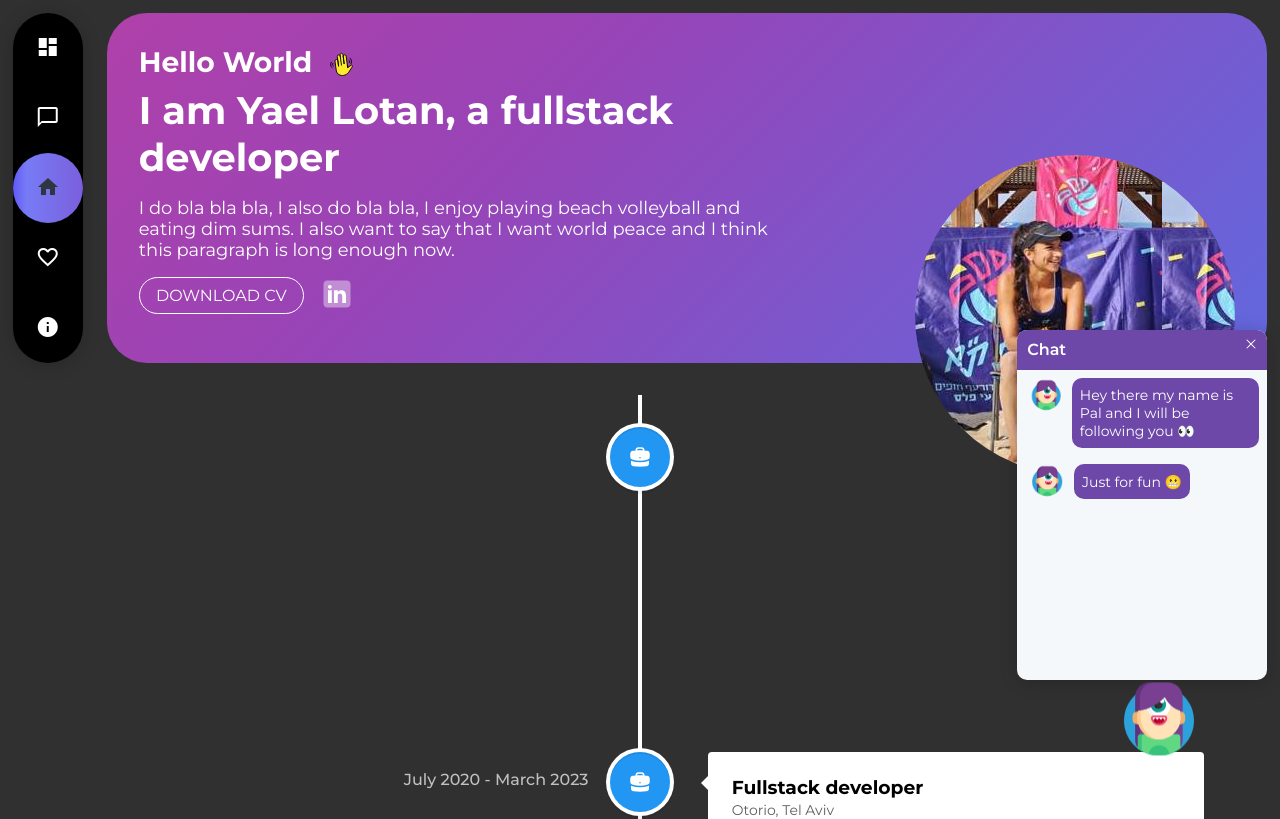
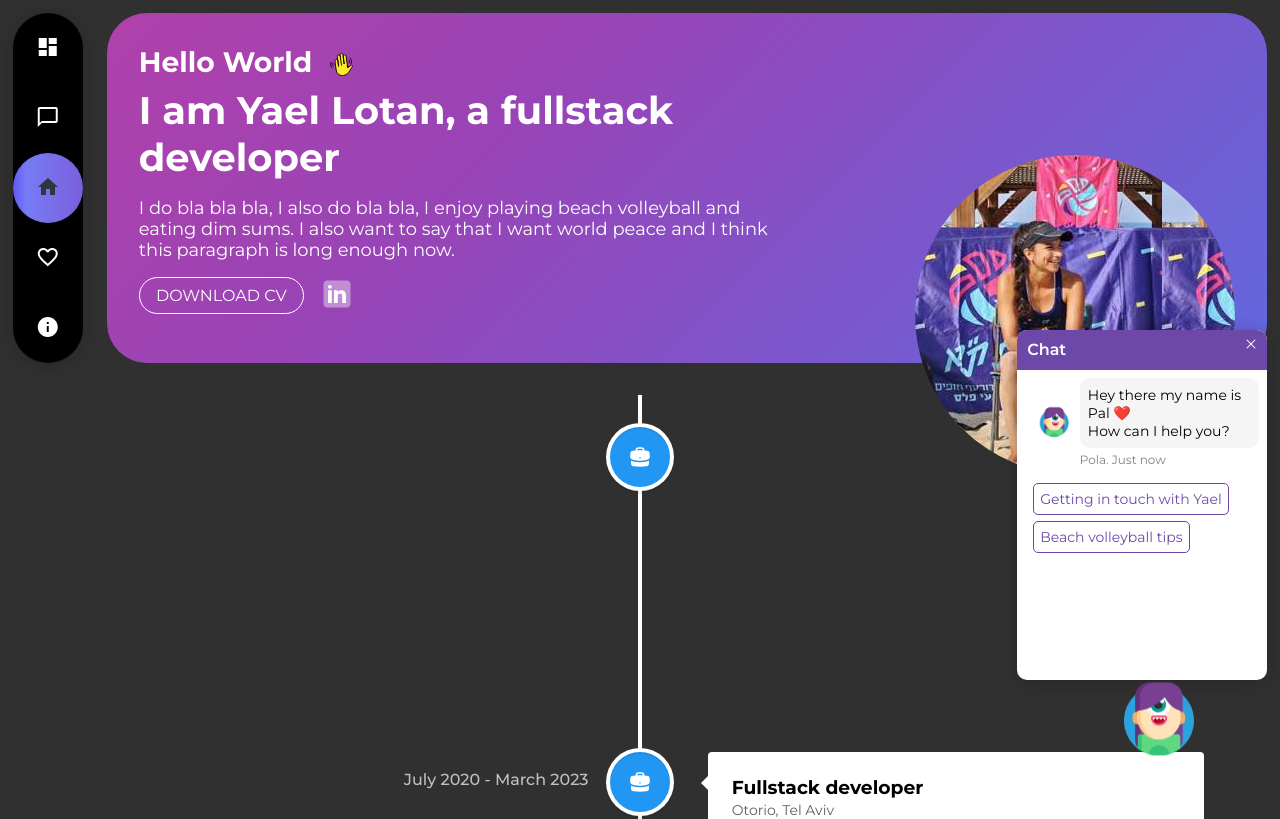
Before and after one commit to yaelotan13/animated-cv, a React (Create React App) app: page / in a window 1280 px wide. Shown: the top 819 px of the page. Built offline with nearby package versions, Linux system fonts and the light colour scheme.

Commit message:
added chat conversation

```diff
--- a/package.json
+++ b/package.json
@@ -7,13 +7,15 @@
     "@testing-library/jest-dom": "^5.16.5",
     "@testing-library/react": "^13.4.0",
     "@testing-library/user-event": "^13.5.0",
+    "@xstate/react": "^3.0.2",
     "gsap": "^3.11.4",
     "react": "^18.2.0",
     "react-dom": "^18.2.0",
     "react-scripts": "5.0.1",
     "react-spring": "^9.6.1",
     "react-vertical-timeline-component": "^3.6.0",
-    "web-vitals": "^2.1.4"
+    "web-vitals": "^2.1.4",
+    "xstate": "^4.35.2"
   },
   "scripts": {
     "start": "react-scripts start",
--- a/src/components/ChatBot/Chat.js
+++ b/src/components/ChatBot/Chat.js
@@ -1,4 +1,6 @@
 import { XMarkIcon } from "@heroicons/react/24/solid";
+import Conversation from "./Conversation/Conversation";
+import "./ChatBot.css";
 
 export default function Chat({ show, close, firstShow }) {
   return (
@@ -11,20 +13,22 @@ export default function Chat({ show, close, firstShow }) {
           : "chatContainer fadeAway"
       }
     >
+      <div className="innerContainer">
         <XMarkIcon className="xIcon" onClick={close} />
         <div className="topSection">
           <p className="chatTitle">Chat</p>
         </div>
         <div className="conversationContainer">
-        <div className="botSentence sentence1">
+          <div className="sentenceContainer twoSecDelay">
             <img src="/bot.png" alt="bot" className="botAvatar"></img>
+            <div>
               <p className="sentence">
-            Hey there my name is Pal and I will be following you 👀
+                Hey there my name is Pal ❤️ <br /> How can I help you?
               </p>
+              <p className="time">Pola. Just now</p>
             </div>
-        <div className="botSentence sentence2">
-          <img src="/bot.png" alt="bot" className="botAvatar"></img>
-          <p className="sentence">Just for fun 😬</p>
+          </div>
+          <Conversation />
         </div>
       </div>
     </div>
--- a/src/components/ChatBot/ChatBot.css
+++ b/src/components/ChatBot/ChatBot.css
@@ -68,12 +68,20 @@
 .chatContainer {
   width: 250px;
   height: 350px;
-  background: rgb(245, 248, 251);
+  background: white;
   position: fixed;
   right: 1%;
   bottom: 15%;
   border-radius: 10px;
   box-shadow: 0 2px 18px rgba(0, 0, 0, 0.19);
+}
+
+.innerContainer {
+  width: 100%;
+  height: 100%;
+  position: relative;
+  overflow: scroll;
+  padding: 8px;
 }
 
 .fadeIn {
@@ -124,7 +132,7 @@
   width: 16px;
   cursor: pointer;
   color: white;
-  z-index: 1;
+  z-index: 3;
 }
 
 .xIcon:hover {
@@ -133,12 +141,14 @@
 
 .topSection {
   background-color: rgb(109, 72, 169);
-  position: absolute;
-  top: 0;
+  position: fixed;
+  top: 0px;
+  left: 0px;
   height: 40px;
   width: 100%;
   border-top-left-radius: 10px;
   border-top-right-radius: 10px;
+  z-index: 2;
 }
 
 .chatTitle {
@@ -153,8 +163,9 @@
   padding: 8px;
 }
 
-.botSentence {
+.sentenceContainer {
   display: flex;
+  align-items: center;
   margin-bottom: 16px;
   animation-fill-mode: forwards;
 
@@ -163,14 +174,38 @@
   animation-timing-function: ease;
 }
 
-.sentence1 {
-  animation-duration: 0.5s;
+.userSentence {
+  flex-direction: row-reverse;
+}
+
+.immediateDelay {
+  animation-duration: 0.2s;
+}
+
+.afterShortDelay1 {
+  animation-duration: 0.2s;
+  animation-delay: 1.2s;
+}
+
+.afterShortDelay2 {
+  animation-duration: 0.2s;
+  animation-delay: 1.5s;
+}
+
+.twoSecDelay {
+  animation-duration: 0.3s;
   animation-delay: 2s;
 }
 
-.sentence2 {
-  animation-duration: 0.3s;
-  animation-delay: 4s;
+.threeSecDelay {
+  animation-duration: 0.2s;
+  animation-delay: 2.5s;
+}
+
+.time {
+  color: gray;
+  font-size: 12px;
+  margin-top: 4px;
 }
 
 @keyframes animate-pop {
@@ -191,10 +226,17 @@
   margin-right: 4px;
 }
 
+.userIcon {
+  width: 45px;
+  height: 35px;
+  border-radius: 50%;
+  margin-right: 4px;
+}
+
 .sentence {
   padding: 8px;
-  background-color: rgb(109, 72, 169);
-  color: white;
+  background-color: #f5f5f5;
+  color: black;
   border-radius: 10px;
   font-size: 14px;
   display: flex;
@@ -212,3 +254,40 @@
   width: 90px;
   height: 80px;
 }
+
+.actionsContainer {
+  display: flex;
+  gap: 6px;
+  flex-wrap: wrap;
+}
+
+.actionAnimation {
+  animation-fill-mode: forwards;
+
+  opacity: 0;
+  animation-name: fade;
+  animation-timing-function: ease;
+}
+
+.action {
+  font-size: 14px;
+  border: 1px solid rgb(109, 72, 169);
+  padding: 6px;
+  color: rgb(109, 72, 169);
+  border-radius: 5px;
+  cursor: pointer;
+}
+
+.action:hover {
+  background-color: rgb(109, 72, 169);
+  color: white;
+}
+
+@keyframes fade {
+  0% {
+    opacity: 0;
+  }
+  100% {
+    opacity: 1;
+  }
+}
--- /dev/null
+++ b/src/components/ChatBot/Conversation/BotResponse.js
@@ -0,0 +1,8 @@
+export default function BotResponse({ text }) {
+  return (
+    <div className="sentenceContainer afterShortDelay1">
+      <img src="/bot.png" alt="bot" className="botAvatar"></img>
+      <p className="sentence">{text}</p>
+    </div>
+  );
+}
--- /dev/null
+++ b/src/components/ChatBot/Conversation/Conversation.js
@@ -0,0 +1,63 @@
+import { useMachine } from "@xstate/react";
+import chatMachine from "../chat-machine";
+import MainActions from "./MainActions";
+import SubActions from "./SubActions";
+import "../ChatBot.css";
+import BotResponse from "./BotResponse";
+import UserResponse from "./UserResponse";
+
+export default function Conversation() {
+  const [state, send] = useMachine(chatMachine);
+
+  const { conversations, actions } = state.context;
+  const shouldShowFirstMainActions =
+    conversations.length === 1 && !conversations[0]?.action;
+
+  return (
+    <>
+      {shouldShowFirstMainActions && (
+        <MainActions actions={actions} send={send} />
+      )}
+      {conversations.map((conversation, index) => {
+        return (
+          <div key={index}>
+            {conversation.action && (
+              <>
+                <UserResponse text={conversation.action.action} />
+                <BotResponse
+                  text={
+                    <span>
+                      {" "}
+                      I'll be happy to help 💪🏽 <br /> Choose from the following
+                      option
+                    </span>
+                  }
+                />
+                {!conversation.subAction && (
+                  <SubActions
+                    subActions={conversation.action.subActions}
+                    send={send}
+                  />
+                )}
+                {conversation.subAction && (
+                  <>
+                    <UserResponse text={conversation.subAction.action} />
+                    <BotResponse text={conversation.subAction.response} />
+                    <BotResponse text="Can I help with anything else? 🌈" />
+                  </>
+                )}
+                {state.matches("waitForMainAction") && (
+                  <>
+                    {index === state.context.conversations.length - 2 && (
+                      <MainActions actions={actions} send={send} />
+                    )}
+                  </>
+                )}
+              </>
+            )}
+          </div>
+        );
+      })}
+    </>
+  );
+}
--- /dev/null
+++ b/src/components/ChatBot/Conversation/MainActions.js
@@ -0,0 +1,19 @@
+export default function MainActions({ actions, send }) {
+  return (
+    <div className="actionsContainer actionAnimation threeSecDelay">
+      {actions.map((action) => {
+        return (
+          <div
+            className="action"
+            key={action.action}
+            onClick={() => {
+              send({ type: "ACTION_SELECTED", value: action });
+            }}
+          >
+            {action.action}
+          </div>
+        );
+      })}
+    </div>
+  );
+}
--- /dev/null
+++ b/src/components/ChatBot/Conversation/SubActions.js
@@ -0,0 +1,22 @@
+export default function SubActions({ subActions, send }) {
+  return (
+    <div className="actionsContainer actionAnimation afterShortDelay2">
+      {subActions.map((subAction, index) => {
+        return (
+          <div
+            className="action"
+            key={index}
+            onClick={() => {
+              send({
+                type: "SUB_ACTION_SELECTED",
+                value: subAction,
+              });
+            }}
+          >
+            {subAction.action}
+          </div>
+        );
+      })}
+    </div>
+  );
+}
--- /dev/null
+++ b/src/components/ChatBot/Conversation/UserResponse.js
@@ -0,0 +1,13 @@
+import { UserCircleIcon } from "@heroicons/react/24/solid";
+
+export default function UserResponse({ text }) {
+  return (
+    <div className="sentenceContainer userSentence immediateDelay">
+      <UserCircleIcon className="userIcon" />
+      <div>
+        <p className="sentence">{text}</p>
+        <p className="time">You. Just now</p>
+      </div>
+    </div>
+  );
+}
--- /dev/null
+++ b/src/components/ChatBot/chat-machine.js
@@ -0,0 +1,123 @@
+import { createMachine, assign } from "xstate";
+
+const actions = [
+  {
+    action: "Getting in touch with Yael",
+    subActions: [
+      {
+        action: "Linkedin account",
+        response: (
+          <a
+            href="https://www.linkedin.com/in/yael-lotan-030266132/"
+            target="_blank"
+            rel="noreferrer"
+          >
+            Click here
+          </a>
+        ),
+      },
+      { action: "CV", response: "click to download" },
+      { action: "Email", response: "yaelotan19@gmail.com" },
+      { action: "Phone number", response: "054-6323450" },
+    ],
+  },
+  {
+    action: "Beach volleyball tips",
+    subActions: [
+      {
+        action: "Attacking",
+        response: "Wait to see the set before starting your approach 🤌🏽",
+      },
+      {
+        action: "Defense",
+        response:
+          "Don't forget to have your hands ready to go up and protect your money maker 👨‍🦲",
+      },
+      {
+        action: "Serving",
+        response:
+          "After you hit the ball try to move you hand back as fast as possible as if the ball burning 🔥",
+      },
+      {
+        action: "Setting",
+        response:
+          "Turn your body entirely towards the target you aim to set 🔦",
+      },
+      {
+        action: "Reception",
+        response:
+          "Set your platform as early as possible without swinging you hands to the ball 🌈",
+      },
+    ],
+  },
+];
+
+export default createMachine(
+  {
+    id: "chat-machine",
+    initial: "waitForMainAction",
+    predictableActionArguments: true,
+    context: {
+      actions,
+      conversations: [{}],
+    },
+    states: {
+      waitForMainAction: {
+        on: {
+          ACTION_SELECTED: {
+            actions: "addBotResponseForAction",
+            target: "waitForSubAction",
+          },
+        },
+      },
+      waitForSubAction: {
+        on: {
+          SUB_ACTION_SELECTED: {
+            actions: ["addBotResponseForSubAction", "pushNewConversation"],
+            target: "waitForMainAction",
+          },
+        },
+      },
+    },
+  },
+  {
+    actions: {
+      addBotResponseForAction: assign((context, event) => {
+        const updatedConversations = [...context.conversations];
+        const updatedLastConversation = {
+          ...updatedConversations[updatedConversations.length - 1],
+        };
+
+        updatedLastConversation.action = event.value;
+        updatedConversations[updatedConversations.length - 1] =
+          updatedLastConversation;
+
+        return {
+          conversations: updatedConversations,
+        };
+      }),
+      addBotResponseForSubAction: assign((context, event) => {
+        const updatedConversations = [...context.conversations];
+        const updatedLastConversation = {
+          ...updatedConversations[updatedConversations.length - 1],
+        };
+
+        updatedLastConversation.subAction = event.value;
+        updatedConversations[updatedConversations.length - 1] =
+          updatedLastConversation;
+
+        return {
+          conversations: updatedConversations,
+        };
+      }),
+      pushNewConversation: assign((context) => {
+        const updatedConversations = [...context.conversations];
+        updatedConversations.push({});
+
+        return {
+          conversations: updatedConversations,
+        };
+      }),
+    },
+  }
+);
```
Also changed, not shown: 1 other file (tests, documents, lock files or other folders). Lines whose indentation alone changed are shown as unchanged.
